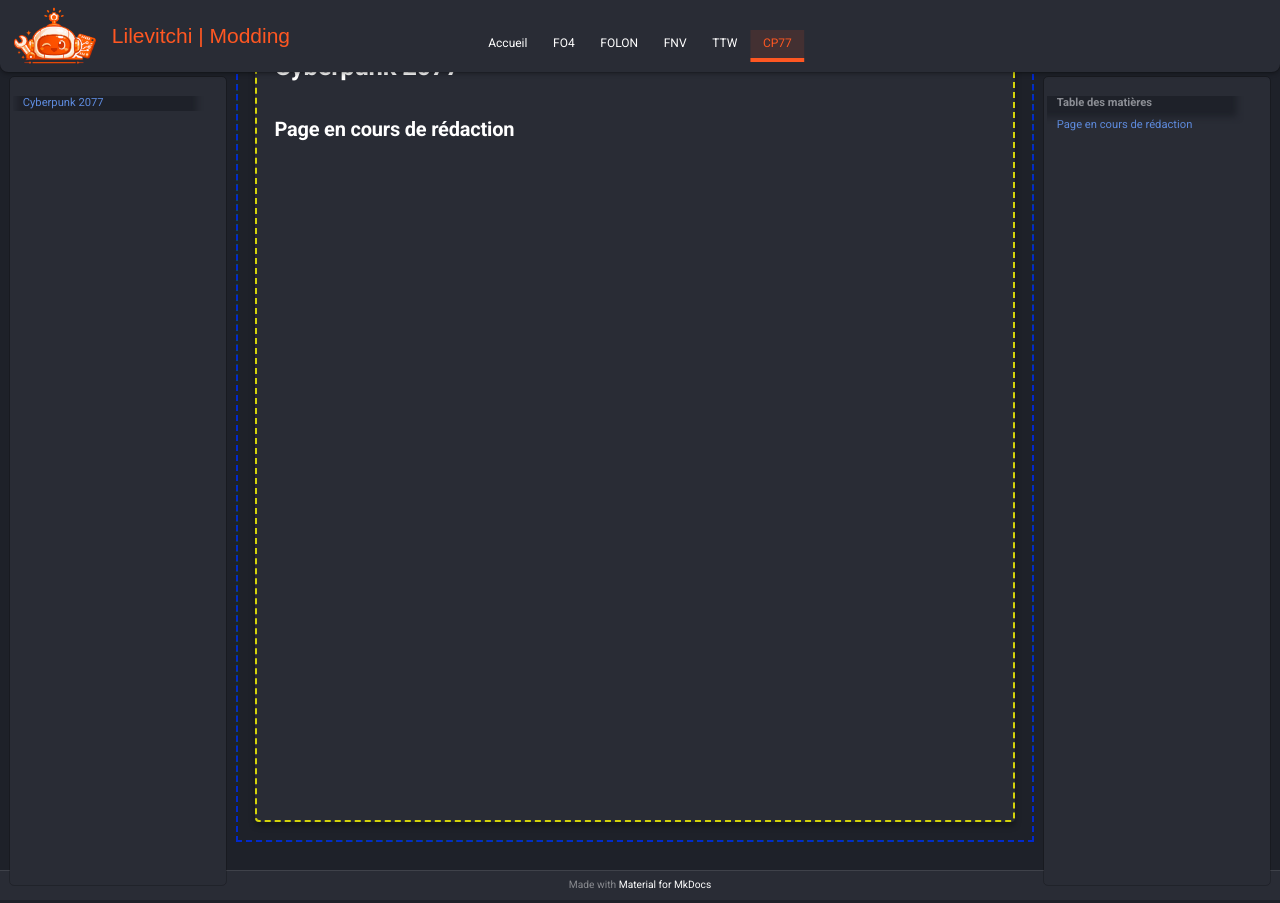
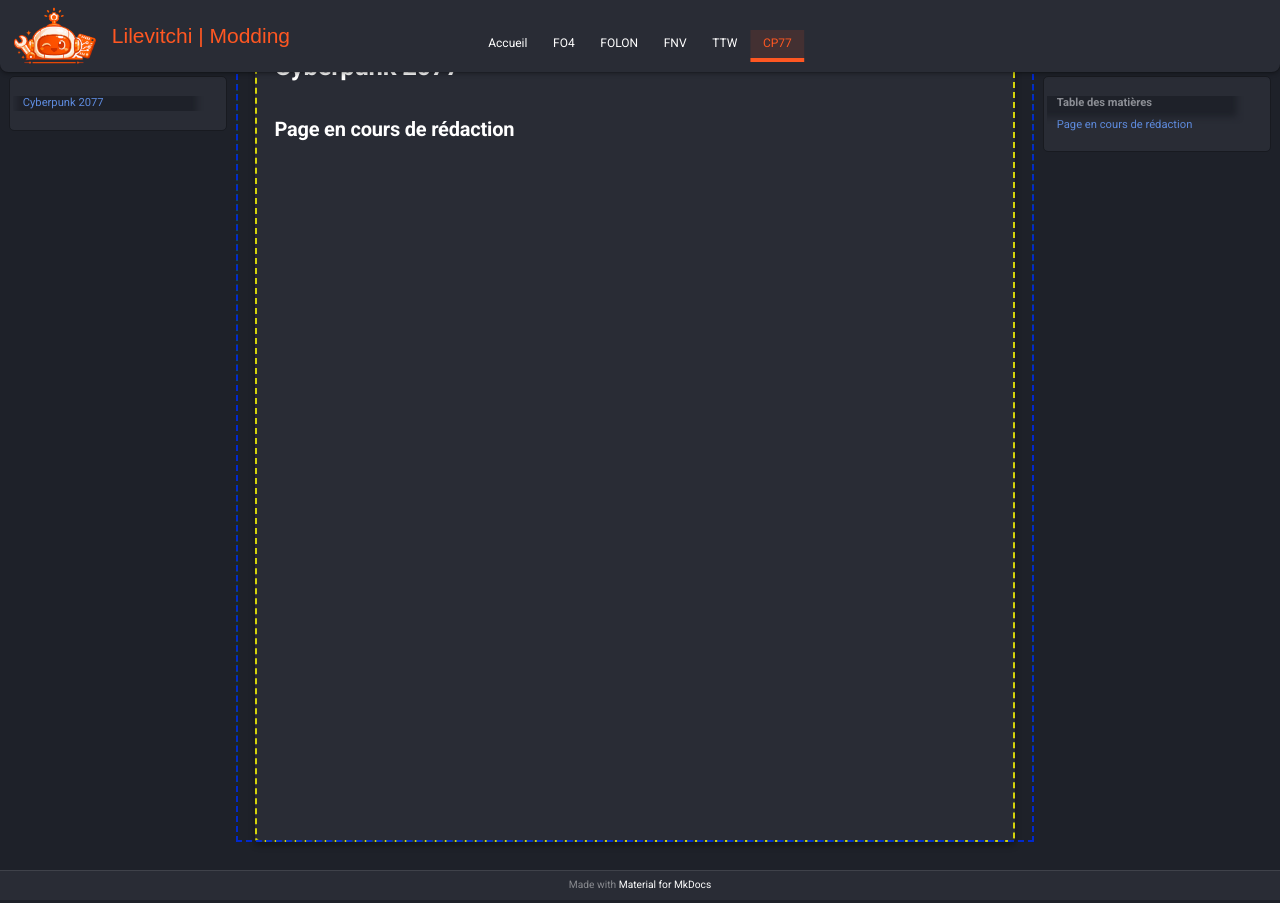
Before and after one commit to Lilevitchi/lilevitchi.github.io, an MkDocs documentation site: the page built from docs/cyberpunk/index.md, in a window 1280 px wide. Built offline with MkDocs 1.6.1 and Material for MkDocs 9.7.7, drawn with Linux system fonts in a browser that asks for light colours.

Commit message:
Update extra.css

```diff
--- a/docs/stylesheets/extra.css
+++ b/docs/stylesheets/extra.css
@@ -24,6 +24,7 @@
   --sidebar-width-primary: 216px;
   --sidebar-width-secondary: 226px;
   --sidebar-gap: 10px;
+  --sidebar-footer-offset: 0px;
 
   --content-max-width: 87.5rem;     /* 1400px */
   --grid-max-width: 95%;
@@ -286,7 +287,7 @@
 
 /* Main container */
 [data-md-color-scheme] .md-main {
-  display: relative;
+  position: relative;
   margin-top: calc(var(--header-height) + var(--layout-gap));
 }
 
@@ -306,8 +307,9 @@
 /* Sidebars */
 [data-md-color-scheme] .md-sidebar {
   position: fixed;
-  height: calc(100vh - var(--header-height) - (var(--sidebar-gap) * 2));
+  height: auto;
   top: calc(var(--header-height) + var(--sidebar-gap));
+  bottom: calc(var(--sidebar-gap) + var(--sidebar-footer-offset));
 
   background: var(--bg-surface);
   border-radius: var(--radius-sm);
@@ -345,7 +347,7 @@
 
 /* Zone scrollable réelle */
 [data-md-color-scheme] .md-content__inner {
-  min-height: calc(100vh - var(--header-height) - var(--footer-height));
+  min-height: 100%;
   padding: 1.2rem;
 
   background: var(--bg-surface);
```
